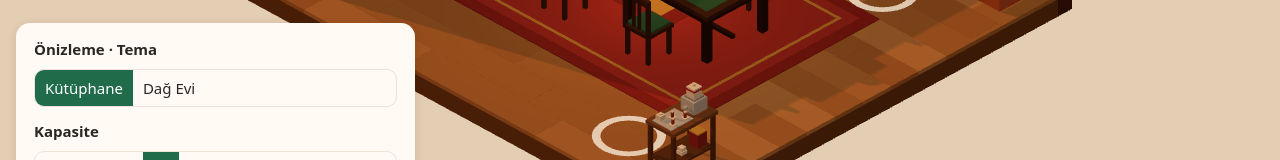
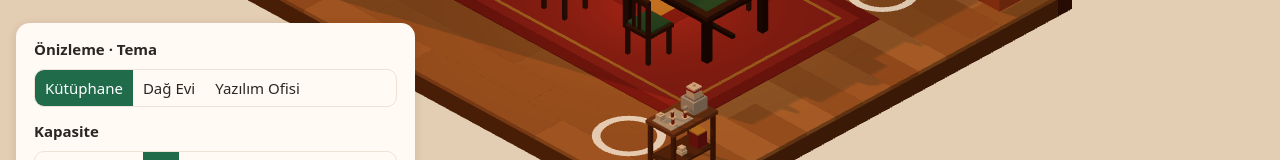
Before and after one commit to berkaycinar-dev/Demo, a React (Vite) app in the folder frontend/: page / in a window 1280 px wide. Shown: the part 531-691 px from the top of the page. Built offline with nearby package versions, Linux system fonts and the light colour scheme.

Commit message:
chore(rooms): add office theme to room preview

```diff
--- a/frontend/src/rooms/RoomPreview.jsx
+++ b/frontend/src/rooms/RoomPreview.jsx
@@ -2,11 +2,13 @@ import { useState } from 'react'
 import { CABIN_MAX_CAPACITY, CabinRoom } from './cabin'
 import { TIME_MODES } from './core/timeOfDay'
 import { LIBRARY_MAX_CAPACITY, LibraryRoom } from './library'
+import { OFFICE_MAX_CAPACITY, OfficeRoom } from './office'
 import './RoomPreview.css'
 
 const THEMES = {
   library: { label: 'Kütüphane', Room: LibraryRoom, max: LIBRARY_MAX_CAPACITY },
   cabin: { label: 'Dağ Evi', Room: CabinRoom, max: CABIN_MAX_CAPACITY },
+  office: { label: 'Yazılım Ofisi', Room: OfficeRoom, max: OFFICE_MAX_CAPACITY },
 }
 
 // Geliştirme önizlemesi. URL ile başlangıç ayarı: ?theme=cabin&c=4&t=night
```
